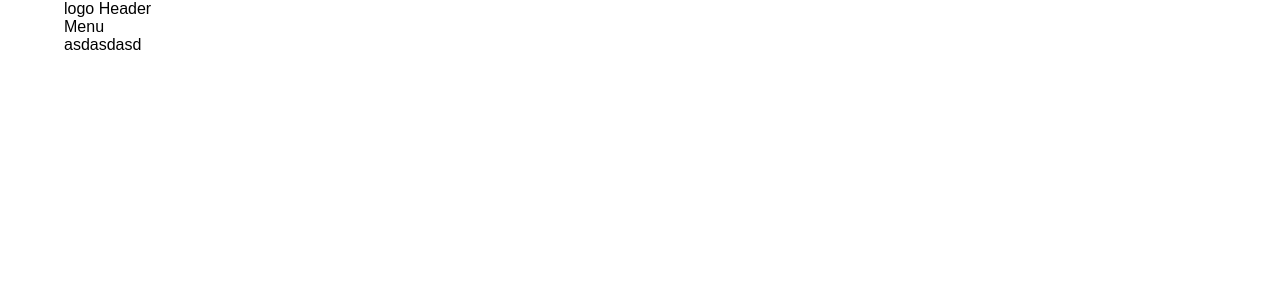
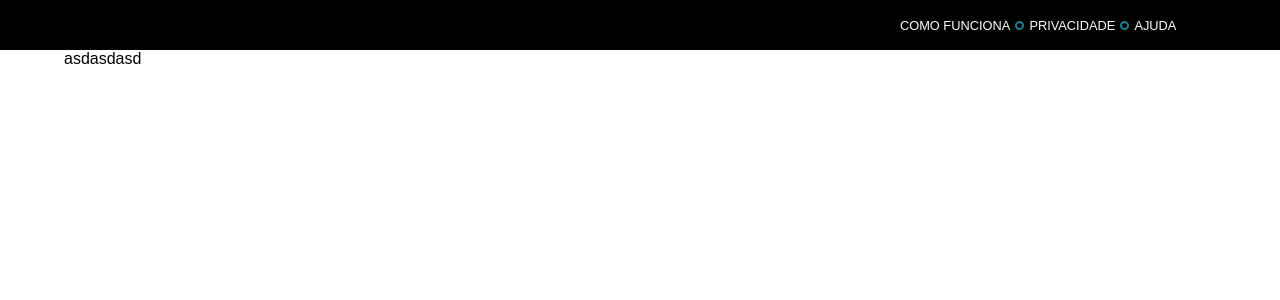
Before and after one commit to naaataliaazevedo/react-form-geru, a React (Create React App) app: page / in a window 1280 px wide. Shown: the top 300 px of the page. Built offline with nearby package versions, Linux system fonts and the light colour scheme.

Commit message:
Added the header (menu and logo)

```diff
--- a/src/components/Header.js
+++ /dev/null
@@ -1,19 +0,0 @@
-import React, { Component } from 'react';
-import styled from 'styled-components';
-
-export class Header extends Component {
-  render() {
-    return (
-      <div>
-        <div>
-          logo Header
-        </div>
-        <div>
-          Menu
-        </div>
-      </div>
-    );
-  }
-}
-
-export default Header;
--- /dev/null
+++ b/src/components/Header/Logo.js
@@ -0,0 +1,11 @@
+import React, { Component } from 'react';
+
+export class Logo extends Component {
+  render() {
+    return (
+      <div>Logo</div>
+    );
+  }
+}
+
+export default Logo;
--- /dev/null
+++ b/src/components/Header/Menu.js
@@ -0,0 +1,54 @@
+import React, { Component } from 'react';
+import { NavLink } from 'react-router-dom';
+import styled from 'styled-components';
+
+const ContainerMenu = styled.div`
+  width: 90%;
+  margin: 0 auto;
+  > a {
+    color: #fff;
+    text-decoration: none;
+    font-size: 0.8rem;
+    position: relative;
+    padding-right: 1.2rem;
+    transition: all ease-in-out 1s;
+    &:hover {
+      text-decoration: underline;
+      text-decoration-color: #1b7d8e;
+    }
+    &:first-of-type,
+    &:nth-of-type(2n) {
+      &:after {
+        content: '';
+        display: inline-block;
+        width: 5px;
+        height: 5px;
+        border-radius: 7.5px;
+        border: 2px solid #1b7d8e;
+        position: absolute;
+        right: 5px;
+        top: 3px;
+      }
+    }
+  }
+`;
+
+export class Menu extends Component {
+  render() {
+    return (
+      <ContainerMenu>
+        <NavLink to="/item1">
+          COMO FUNCIONA
+        </NavLink>
+        <NavLink to="/item2">
+          PRIVACIDADE
+        </NavLink>
+        <NavLink to="/item3">
+          AJUDA
+        </NavLink>
+      </ContainerMenu>
+    );
+  }
+}
+
+export default Menu;
--- /dev/null
+++ b/src/components/Header/index.js
@@ -0,0 +1,40 @@
+import React, { Component } from 'react';
+import styled from 'styled-components';
+
+import Menu from './Menu';
+import Logo from './Logo';
+
+const ContainerHeader = styled.header`
+  width: 100%;
+  float: left;
+  background-color: #000;
+  padding: 1rem 0;
+`;
+
+const BoxHeader = styled.div`
+  width: calc((100%/2) - 240px);
+  float: left;
+    &:first-of-type {
+      padding-right: 240px;
+    }
+    &:nth-of-type(2n) {
+      padding-left: 240px;
+    }
+`;
+
+export class Header extends Component {
+  render() {
+    return (
+      <ContainerHeader>
+        <BoxHeader>
+          <Logo />
+        </BoxHeader>
+        <BoxHeader>
+          <Menu />
+        </BoxHeader>
+      </ContainerHeader>
+    );
+  }
+}
+
+export default Header;
--- a/src/containers/Main.js
+++ b/src/containers/Main.js
@@ -13,8 +13,8 @@ class Main extends Component {
   render() {
     return(
       <section>
+        <Header />
         <ContainerMain>
-          <Header />
           asdasdasd
         </ContainerMain>
       </section>
```
